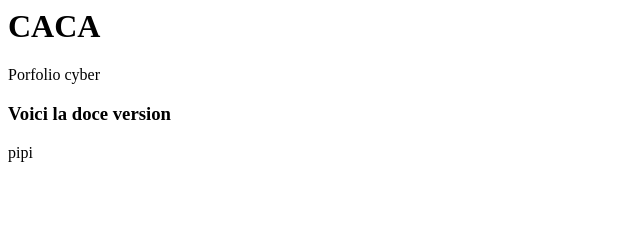
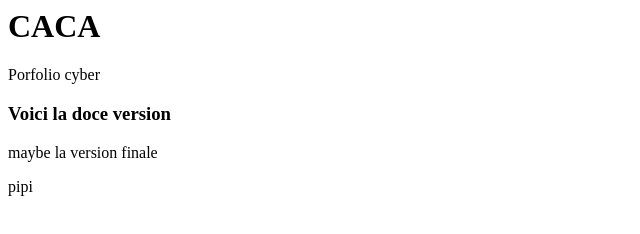
Before and after one commit to Alcin1/GUARDIA, a plain HTML site: page index.html in a window 1280 px wide. Shown: the whole page, without its empty margins (0-640 px from the left). Drawn offline with Linux system fonts and the light colour scheme.

Commit message:
last eme version du site

```diff
--- a/index.html
+++ b/index.html
@@ -6,7 +6,7 @@
 <p>Porfolio cyber</p>
 
 <h3> Voici la doce version</h3>
-
+<p> maybe la version finale </p>
 <p>pipi</p>
 
 </body>
```
